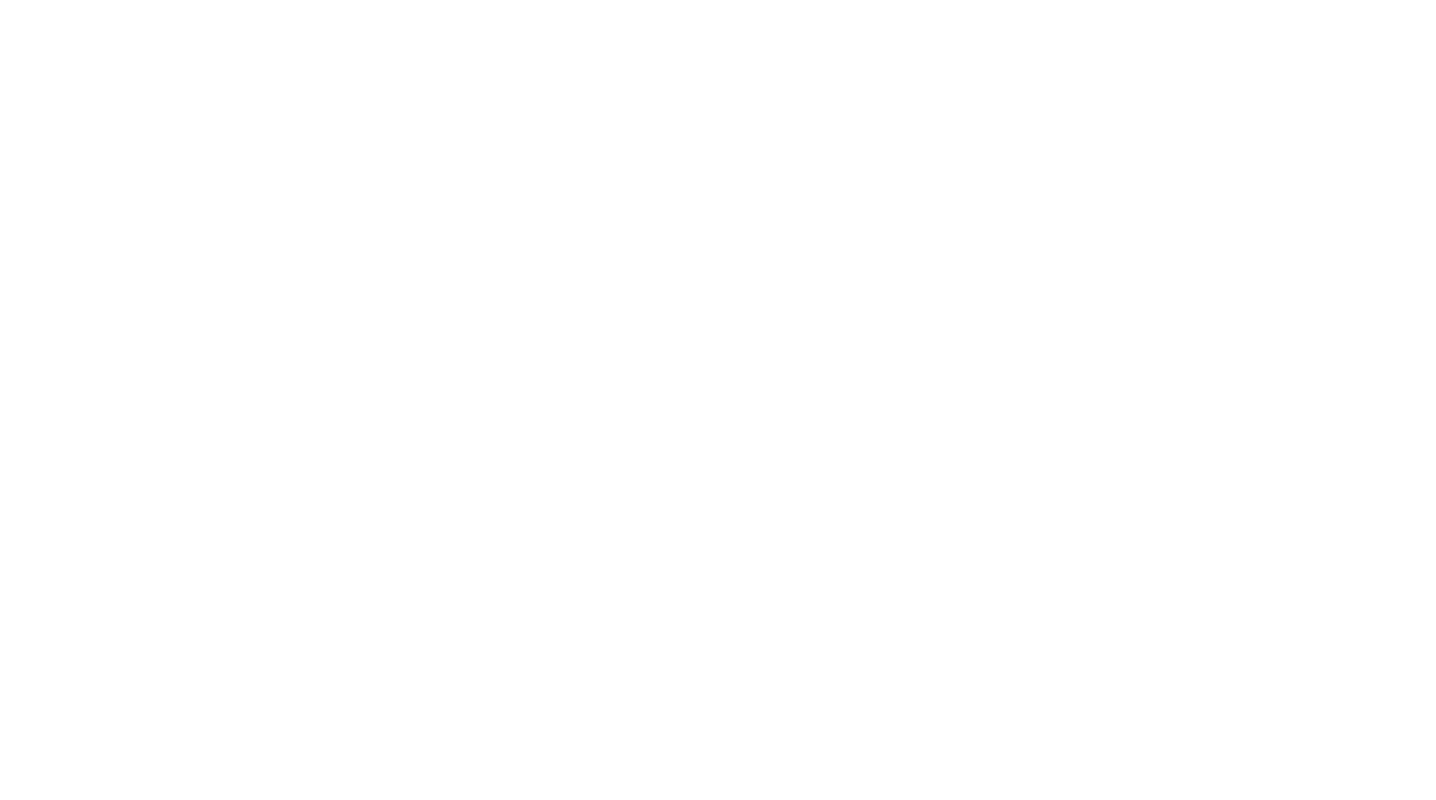
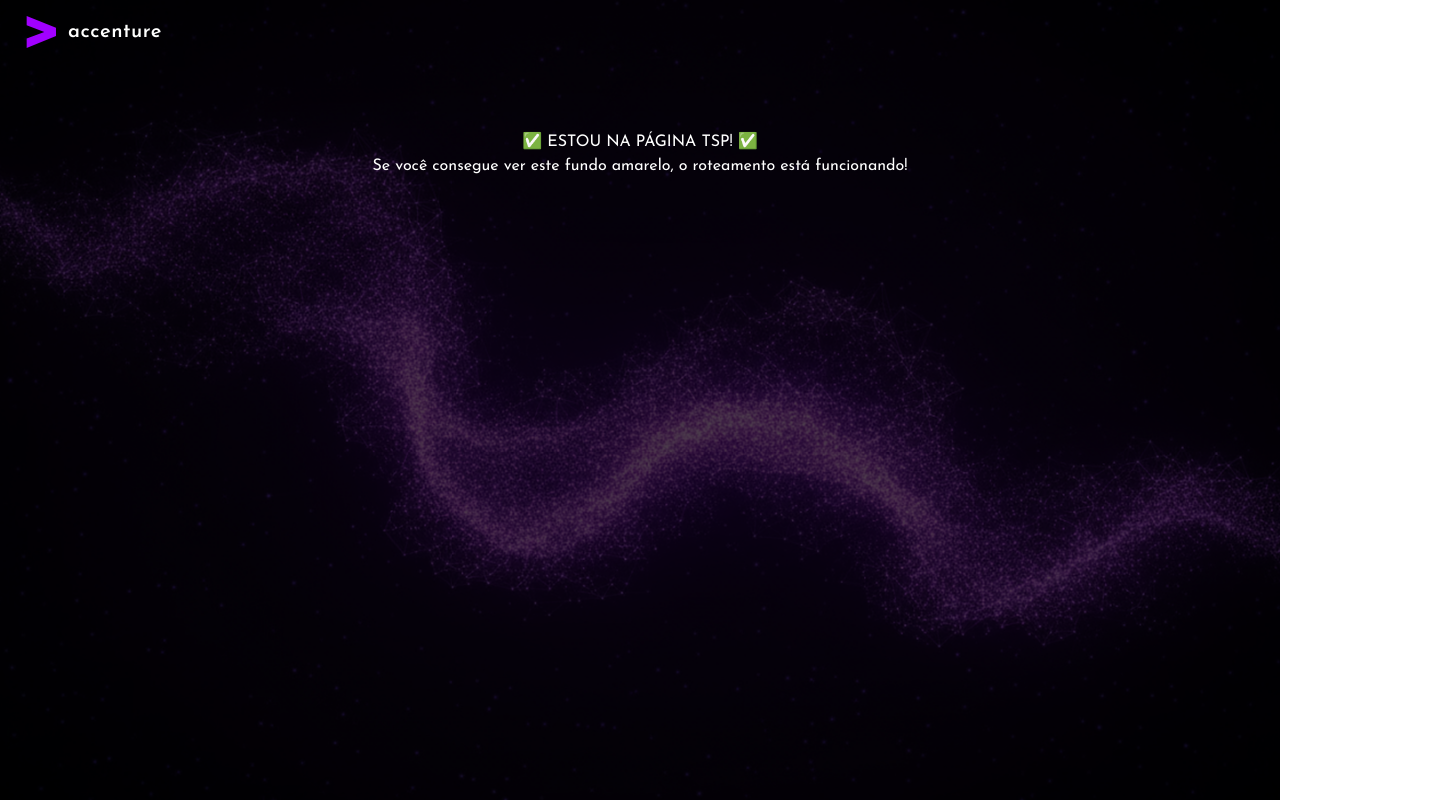
Before and after one commit to Benzo171/Projeto-de-escalabilidade-quantica-react, a React (Vite) app: page /tsp in a window 1280 px wide. Before the commit this address had no page. Shown: the top 800 px of the page, 1436 px wide, since content can reach past the window. Built offline with nearby package versions, Linux system fonts and the light colour scheme.

Commit message:
feat (tsp)
criando pagina de tsp

```diff
--- a/src/App.jsx
+++ b/src/App.jsx
@@ -8,6 +8,7 @@ import PortfolioPage from './pages/PortfolioPage';
 import ComplexidadePage from './pages/ComplexidadePage';
 import AplicacoesPage from './pages/AplicacoesPage';
 import './App.css';
+import TspPage from './pages/TspPage';
 
 function App() {
   return (
@@ -21,6 +22,8 @@ function App() {
           <Route path="portfolio" element={<PortfolioPage />} />
           <Route path="complexidade" element={<ComplexidadePage />} />
           <Route path="aplicacoes" element={<AplicacoesPage />} />
+          <Route path="tsp" element={<TspPage />} />
+
         </Route>
       </Routes>
     </Router>
--- a/src/pages/HomePage.jsx
+++ b/src/pages/HomePage.jsx
@@ -85,13 +85,13 @@ const HomePage = () => {
             />
             <CategoryButton
               image={financeiroImage}
-              title="TPS"
-              linkTo="/financeiro" // Link para a página de Financeiro
+              title="TSP"
+              linkTo="/tsp" // Link para a página de Financeiro
             />
             <CategoryButton
               image={matematicaImage}
               title="Database search"
-              linkTo="/matematica" // Link para a página de Matemática
+              linkTo="/" // Link para a página de Matemática
             />
           </div>
 
--- /dev/null
+++ b/src/pages/TspPage.jsx
@@ -0,0 +1,19 @@
+// TspPage.jsx
+import React from 'react';
+
+const TspPage = () => {
+ return (
+    // Adicione um estilo forte e único para garantir que seja visto
+    <div style={{
+        padding: '50px',
+        color: 'white',            // Cor de texto que se destaca
+        minHeight: '100vh',
+        textAlign: 'center'
+    }}>
+      <h1>✅ ESTOU NA PÁGINA TSP! ✅</h1>
+      <p>Se você consegue ver este fundo amarelo, o roteamento está funcionando!</p>
+    </div>
+  );
+};
+
+export default TspPage;
```
